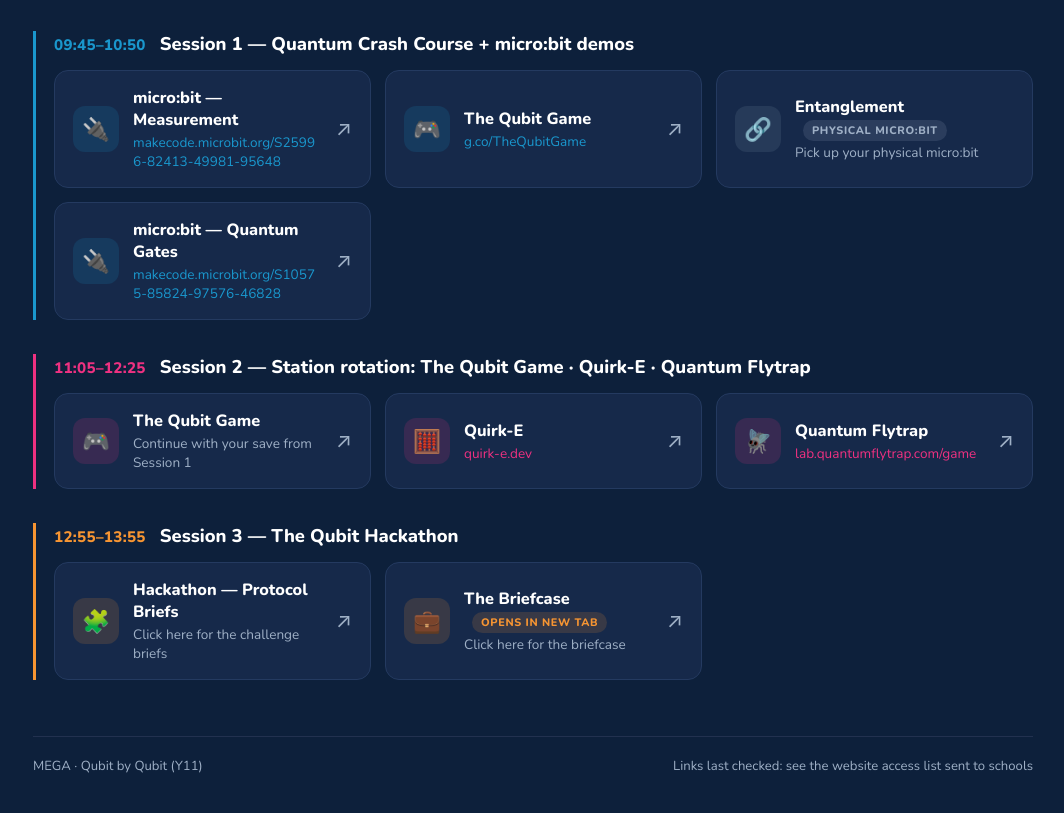
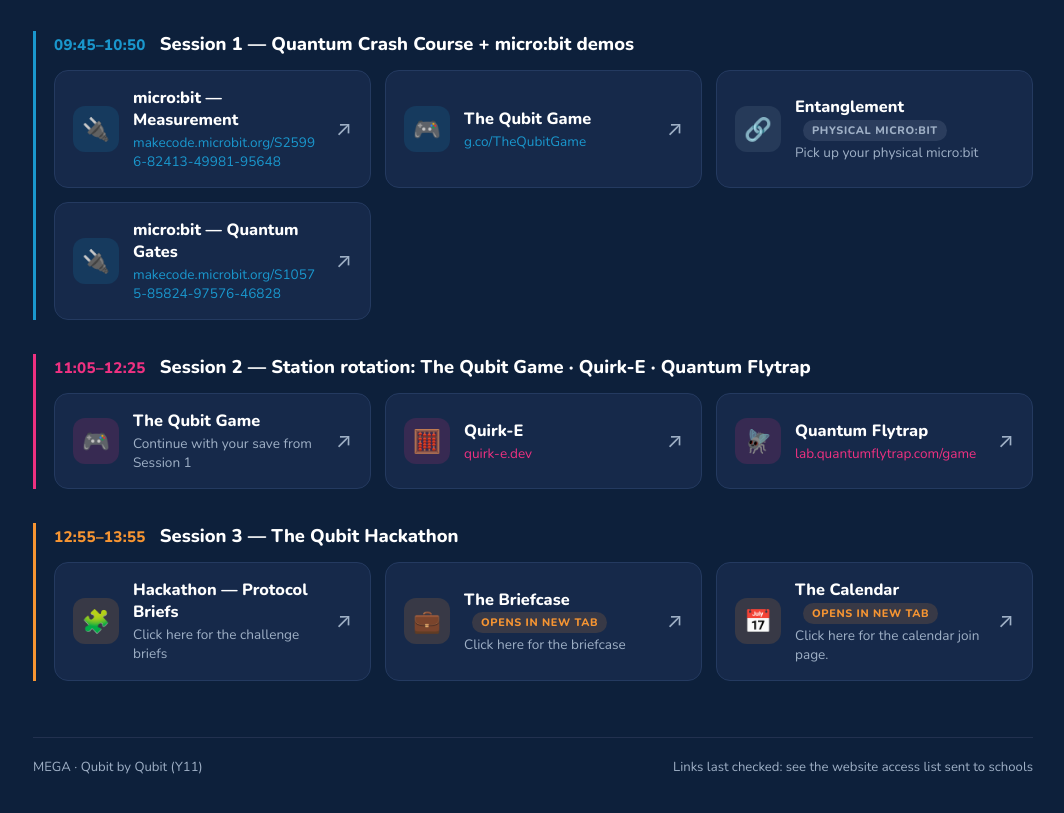
Before and after one commit to olliemooreeducation/mega-day-links, a plain HTML site: page y11-qubit-by-qubit.html in a window 1280 px wide. Shown: the part 277-1090 px from the top of the page, without its empty margins (107-1171 px from the left). Drawn offline with nearby package versions, Linux system fonts and the light colour scheme.

Commit message:
Add calendar link to the page

```diff
--- a/y11-qubit-by-qubit.html
+++ b/y11-qubit-by-qubit.html
@@ -118,6 +118,14 @@
         </div>
         <div class="link-go">↗</div>
       </a>
+      <a class="link-card clickable" href="https://cyber-challenge-platform.vercel.app/join" target="_blank" rel="noopener">
+        <div class="link-icon">📅</div>
+        <div class="link-body">
+          <div class="link-name">The Calendar<span class="pill installed">Opens in new tab</span></div>
+          <div class="link-note">Click here for the calendar join page.</div>
+        </div>
+        <div class="link-go">↗</div>
+      </a>
     </div>
   </div>
 
```
